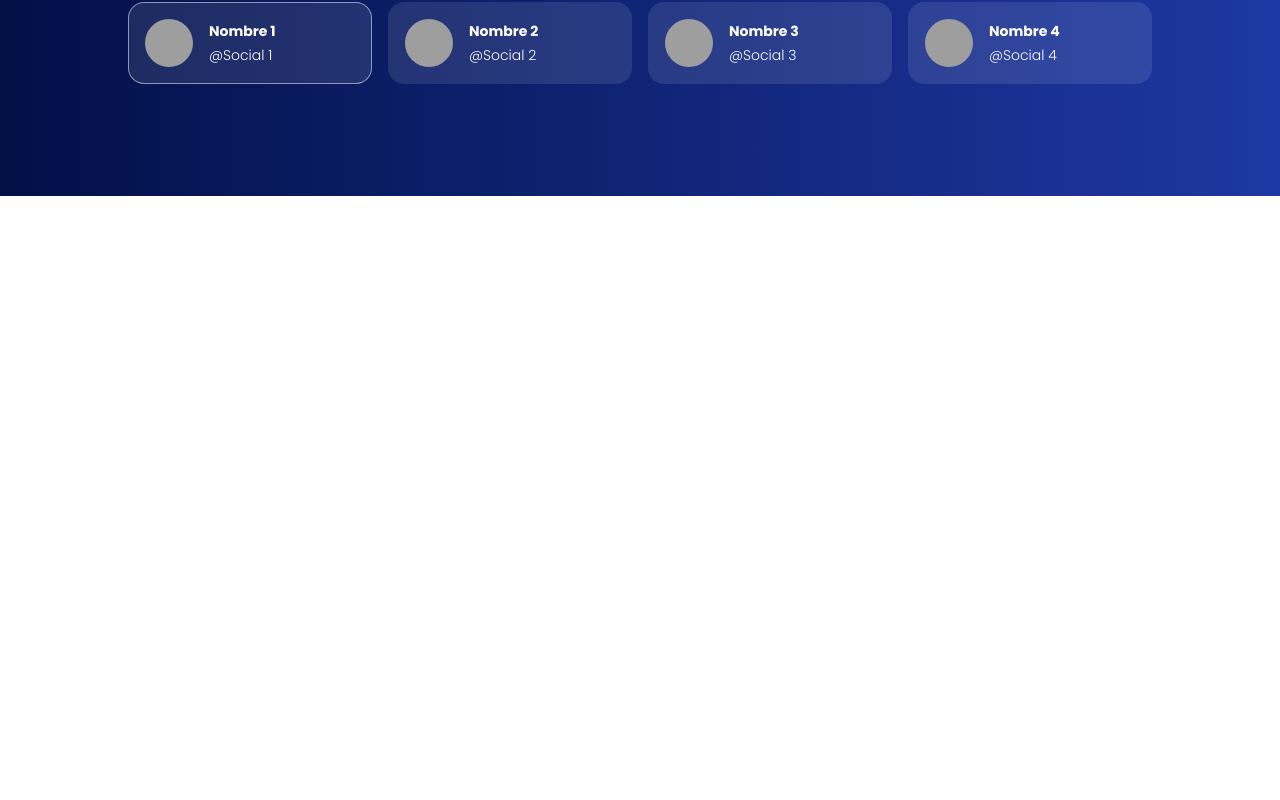
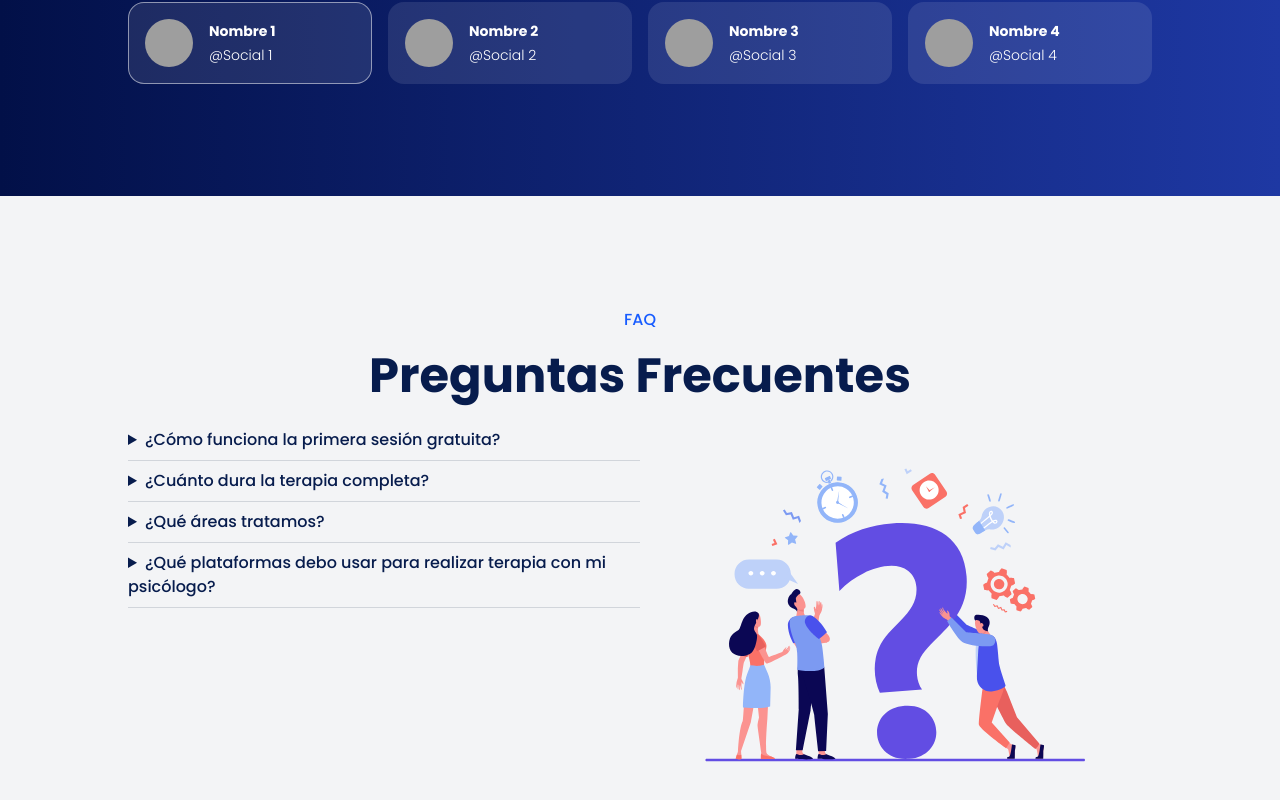
Before and after one commit to DarCkly666/mente-sana-psicologia, a Next.js app: page / in a window 1280 px wide. Shown: the part 5184-5984 px from the top of the page. Before the commit the page ends 5380 px from the top, so only its background shows below. Built offline with nearby package versions, Linux system fonts and the light colour scheme; grey boxes are pictures that could not be loaded.

Commit message:
Added Faq section

```diff
--- a/src/app/page.tsx
+++ b/src/app/page.tsx
@@ -5,6 +5,7 @@ import PlanesPreciosSection from "@/components/PlanesPreciosSection";
 import PorQueSection from "@/components/PorQueSection";
 import ProblemasSection from "@/components/ProblemasSection";
 import SolicitaSection from "@/components/SolicitaSection";
+import FaqSection from "@/components/sections/FaqSection";
 import TestimoniosSection from "@/components/sections/TestimoniosSection";
 
 export default function Home() {
@@ -18,6 +19,7 @@ export default function Home() {
       <NuestrosPsicologosSection />
       <PlanesPreciosSection />
       <TestimoniosSection />
+      <FaqSection />
     </>
   );
 }
--- /dev/null
+++ b/src/components/sections/FaqSection.tsx
@@ -0,0 +1,95 @@
+import {
+  fontPoppins300,
+  fontPoppins500,
+  fontPoppins700,
+} from "@/utils/MyFonts";
+import Image from "next/image";
+import React from "react";
+
+export default function FaqSection() {
+  return (
+    <section
+      className={`w-full px-6 sm:px-12 md:px-20 lg:px-32 2xl:px-72 py-28 bg-gray-100 text-dark-blue ${fontPoppins300.className}`}
+    >
+      <div className="flex flex-col gap-5">
+        <p
+          className={`text-light-blue text-center ${fontPoppins500.className}`}
+        >
+          FAQ
+        </p>
+        <p
+          className={`text-3xl md:text-5xl text-center ${fontPoppins700.className}`}
+        >
+          Preguntas Frecuentes
+        </p>
+        <div className="w-full flex flex-col md:flex-row">
+          <div className="w-full md:w-1/2">
+            <details className="py-2 border-b border-gray-300">
+              <summary className={`cursor-pointer ${fontPoppins500.className}`}>
+                ¿Cómo funciona la primera sesión gratuita?
+              </summary>
+              <div className="text-gray-500">
+                <p>
+                  Es muy sencillo, solamente es necesario pulsar alguno de los
+                  botones de probar primera sesión gratuita, rellenar tus datos
+                  de contacto indicando una franja horaria en función de tu
+                  disponibilidad y tu nuevo psicólogo te agendará la cita. Sin
+                  compromiso y sin introducir ningún dato de pago.
+                </p>
+                <br />
+                <p>
+                  ¿No lo consigues? No te preocupes, puedes solicitar su prueba
+                  gratuita a través de nuestro teléfono de contacto o vía
+                  Whatsapp
+                </p>
+              </div>
+            </details>
+            <details className="transition-all py-2 border-b border-gray-300">
+              <summary className={`cursor-pointer ${fontPoppins500.className}`}>
+                ¿Cuánto dura la terapia completa?
+              </summary>
+              <p className="text-gray-500">
+                Aunque esto depende de muchos factores (implicación, voluntad de
+                cambio..) Mente Sana recomienda una media de 5 meses de terapia,
+                teniendo como referencia los 6 meses que son necesarios de modo
+                presencial. Queremos recalcar los factores que determinan el
+                tiempo de la terapia, pues, según la persona puede haber un
+                avance más rápido o más lento.
+              </p>
+            </details>
+            <details className="transition-all py-2 border-b border-gray-300">
+              <summary className={`cursor-pointer ${fontPoppins500.className}`}>
+                ¿Qué áreas tratamos?
+              </summary>
+              <p className="text-gray-500">
+                Contamos con psicólgos especialistas en todas las ramas de la
+                psicología con más de 15 años de experiencia en el tratamiento
+                de pacientes en sus respectivas especialidades.
+              </p>
+            </details>
+            <details className="transition-all py-2 border-b border-gray-300">
+              <summary className={`cursor-pointer ${fontPoppins500.className}`}>
+                ¿Qué plataformas debo usar para realizar terapia con mi
+                psicólogo?
+              </summary>
+              <p className="text-gray-500">
+                Nosotros usamos la plataforma Google Meet para realizar las
+                videollamadas con nuestros psicólogos.
+              </p>
+            </details>
+          </div>
+          <div className="w-full md:w-1/2 flex items-start justify-center">
+            <div className="w-96 h-96 grid place-items-center">
+              <Image
+                src="/images/faq-min.svg"
+                alt="FAQ"
+                width={400}
+                height={400}
+              />
+            </div>
+          </div>
+        </div>
+      </div>
+    </section>
+  );
+}
```
Also changed, not shown: public/images/faq-min.svg (added).
